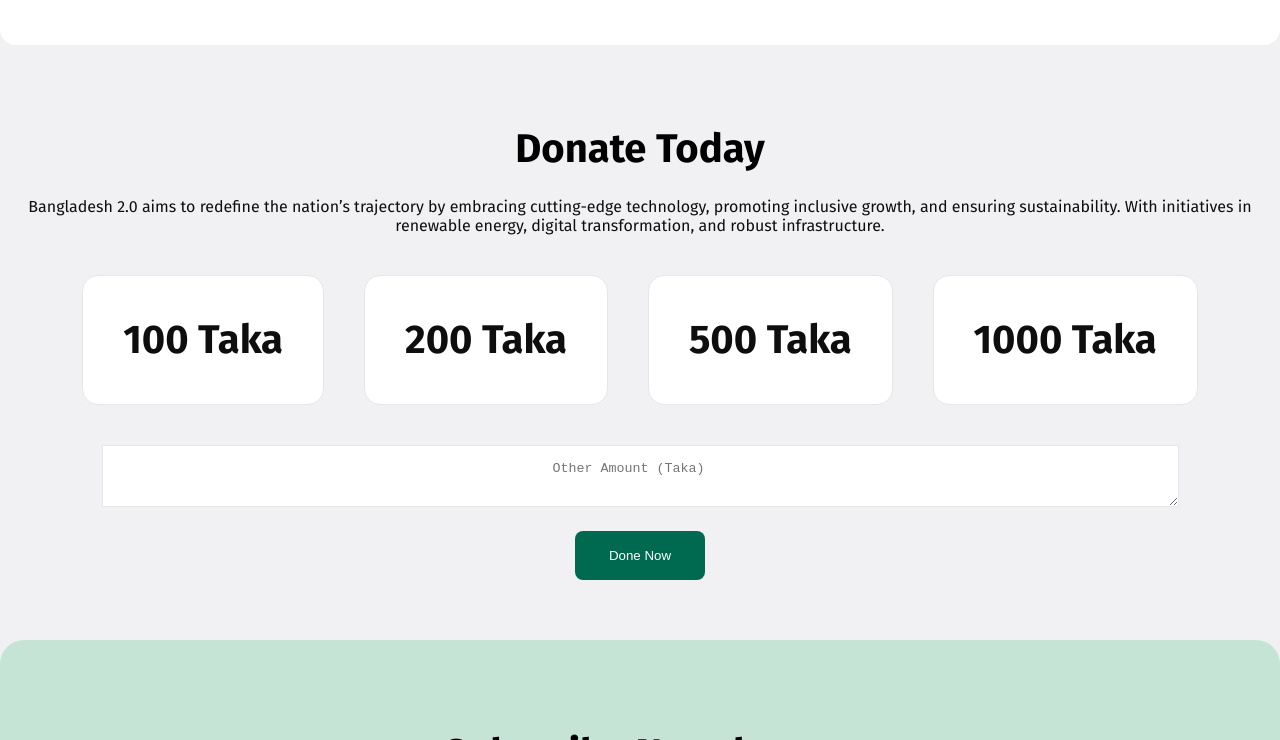
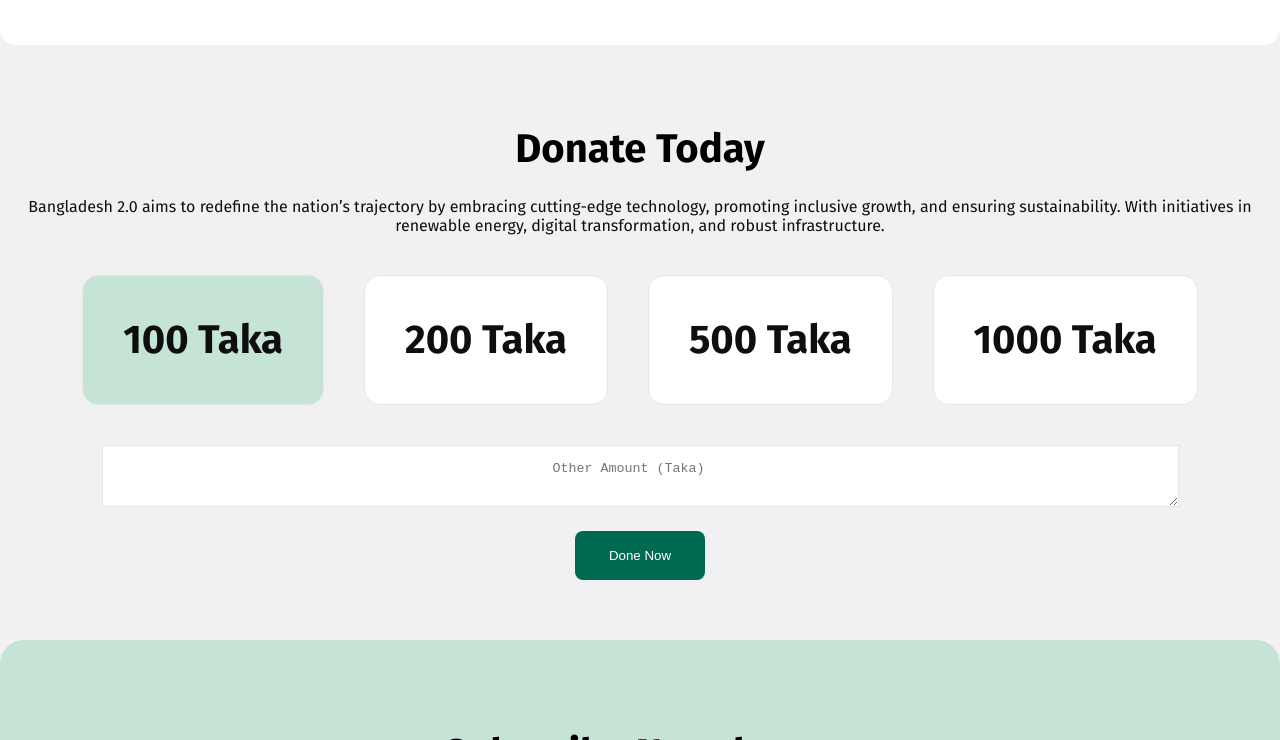
Before and after one commit to A-F-Rafi/Bangladesh-2.0, a plain HTML site: page index.html in a window 1280 px wide. In both pictures the pointer is over the element "100 Taka". Shown: the part 3361-4101 px from the top of the page. Drawn offline with Linux system fonts and the light colour scheme.

Commit message:
add hover effects donate today section

```diff
--- a/Style/style.css
+++ b/Style/style.css
@@ -188,12 +188,15 @@ p {
 .taka {
   padding: 40px;
   margin: 20px;
-
   font-size: 40px;
   font-weight: bold;
   background: white;
   border-radius: 16px;
   border: 1px solid #e7e6e6;
+  transition: 0.4s;
+}
+.taka:hover {
+  background: #c6e4d6;
 }
 .text-btn {
   display: flex;
```
